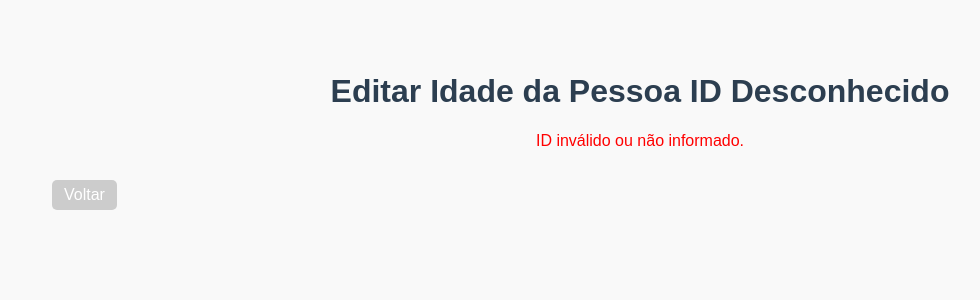
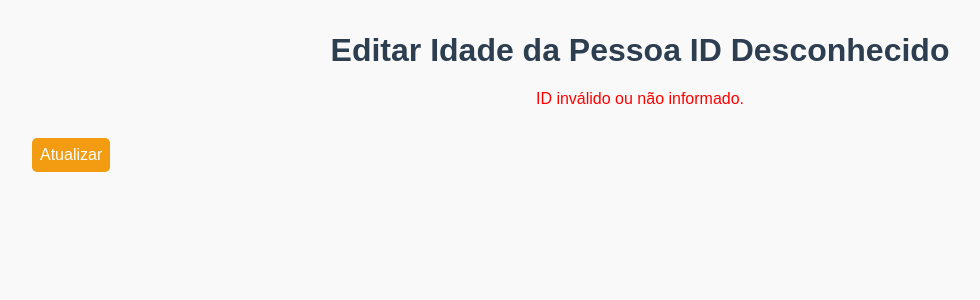
Before and after one commit to T3a4/aula_php, a PHP site: page /editar.php in a window 1280 px wide. Shown: the top 300 px of the page, without its empty margins (0-980 px from the left). Run offline with PHP 8.4, Linux system fonts and the light colour scheme.

Commit message:
atualiza o arquivo

```diff
--- a/editar.php
+++ b/editar.php
@@ -45,19 +45,10 @@ if ($id && is_numeric($id)) {
   <meta charset="UTF-8">
   <title>Editar Idade</title>
   <link rel="stylesheet" href="style.css">
-  <style>
-    body { font-family: Arial, sans-serif; padding: 20px; }
-    .success { color: green; }
-    .error { color: red; }
-    form { margin-top: 20px; }
-    label { display: block; margin-bottom: 8px; }
-    input[type="number"] { padding: 5px; }
-    button { padding: 6px 12px; }
-    .btn { display: inline-block; padding: 6px 12px; background: #ccc; text-decoration: none; }
-  </style>
+  <body>
+    <h1>Editar Idade da Pessoa ID <?= htmlspecialchars($id ?? 'Desconhecido') ?></h1>
 </head>
-<body>
-  <h1>Editar Idade da Pessoa ID <?= htmlspecialchars($id ?? 'Desconhecido') ?></h1>
+</body>
 
   <?= $mensagem ?>
 
@@ -73,7 +64,7 @@ if ($id && is_numeric($id)) {
   <?php endif; ?>
 
   <div style="margin-top: 20px;">
-    <a href="listar.php" class="btn">Voltar</a>
+    <a href="listar.php" class="btn">Atualizar</a>
   </div>
 </body>
 </html>
```
